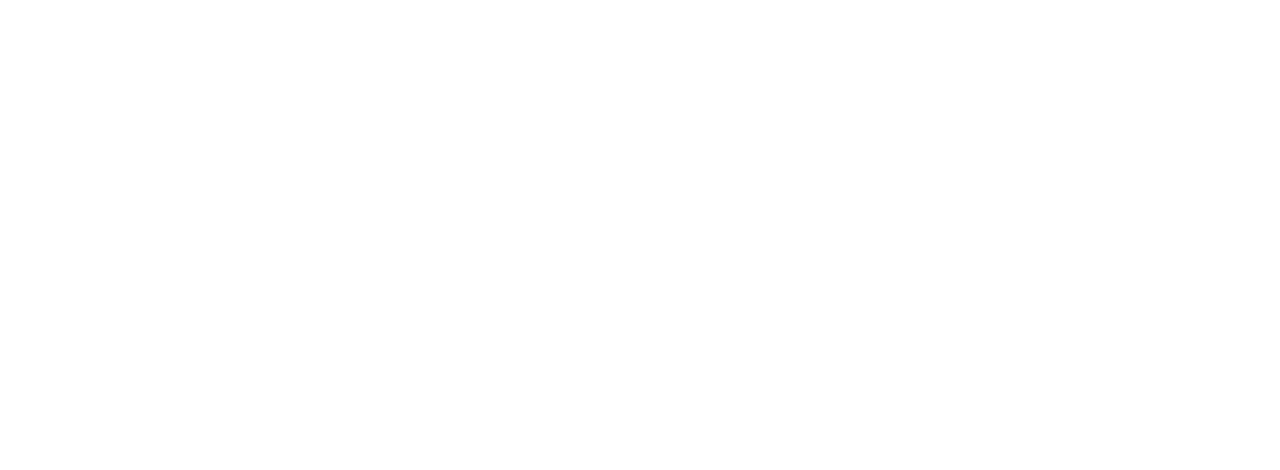
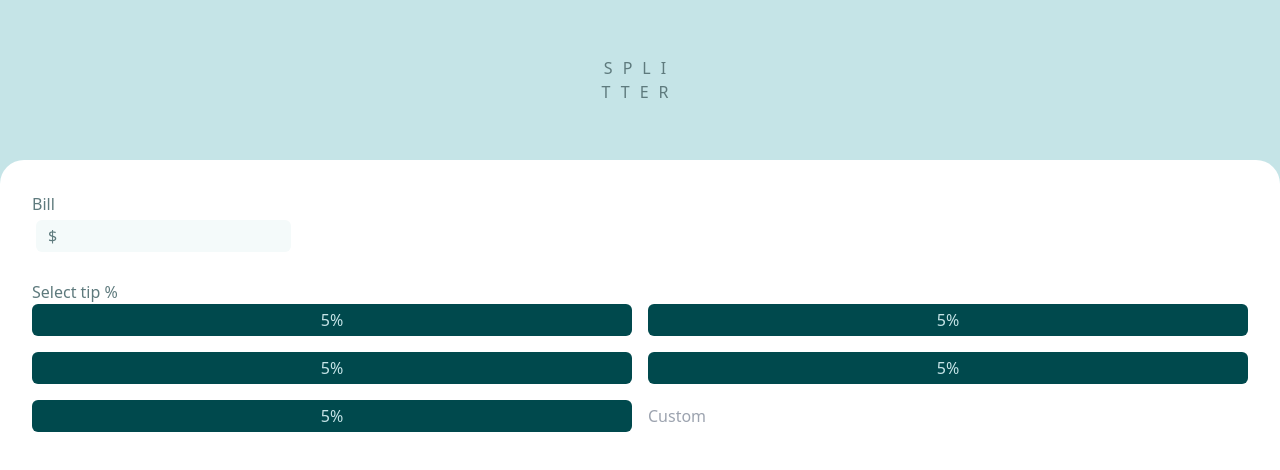
Before and after one commit to utkarsh1311/tip-calculator, a React (Create React App) app: page / in a window 1280 px wide. Shown: the top 470 px of the page. Built offline with nearby package versions, Linux system fonts and the light colour scheme.

Commit message:
add design for bill input

```diff
--- a/public/index.html
+++ b/public/index.html
@@ -39,7 +39,10 @@
 	</head>
 	<body>
 		<noscript>You need to enable JavaScript to run this app.</noscript>
-		<div id="root"></div>
+		<div
+			class="w-screen h-screen font-space-mono text-2xl overflow-x-hidden"
+			id="root"
+		></div>
 		<!--
       This HTML file is a template.
       If you open it directly in the browser, you will see an empty page.
--- a/src/App.js
+++ b/src/App.js
@@ -1,7 +1,43 @@
 const App = () => {
 	return (
-		<div className="">
-
+		<div className="bg-gray-cyan-100 h-full w-screen ">
+			<div className="h-[15%] py-14  flex flex-col justify-center text-center w-fit mx-auto ">
+				<h1 className="tracking-[10px] text-gray-cyan-800">
+					SPLI
+					<br />
+					TTER
+				</h1>
+			</div>
+			<div className="h-full flex flex-col gap-6 bg-white rounded-t-3xl p-8">
+				<div>
+					<label
+						htmlFor="bill-amount"
+						className="text-base text-gray-cyan-800"
+					>
+						Bill
+					</label>
+					<div className="relative">
+						<p className="absolute left-4 top-2 text-gray-cyan-800">
+							$
+						</p>
+						<input
+							type="number"
+							className=" text-secondary bg-gray-cyan-50 m-1 py-1 px-3 rounded-md text-right focus:rounded-md focus:outline-2 focus:outline-primary"
+						/>
+					</div>
+				</div>
+				<div>
+					<p className="text-base text-gray-cyan-800">Select tip %</p>
+					<div className="grid grid-cols-2 grid-rows-3 gap-4">
+						<input className="bg-secondary text-gray-cyan-100 rounded-md py-1 " value="5%" type="button" />
+						<input className="bg-secondary text-gray-cyan-100 rounded-md py-1 " value="5%" type="button" />
+						<input className="bg-secondary text-gray-cyan-100 rounded-md py-1 " value="5%" type="button" />
+						<input className="bg-secondary text-gray-cyan-100 rounded-md py-1 " value="5%" type="button" />
+						<input className="bg-secondary text-gray-cyan-100 rounded-md py-1 " value="5%" type="button" />
+						<input className="rounded-md py-1 " placeholder="Custom" type="text" />
+					</div>
+				</div>
+			</div>
 		</div>
 	);
 };
--- a/tailwind.config.js
+++ b/tailwind.config.js
@@ -13,7 +13,8 @@
 				100: "#c5e4e7",
 				500: "#7f9c9f",
 				800: "#5e7a7d"
-			}
+			},
+			"white": "#ffffff"
 		},
 		extend: {},
 	},
```
